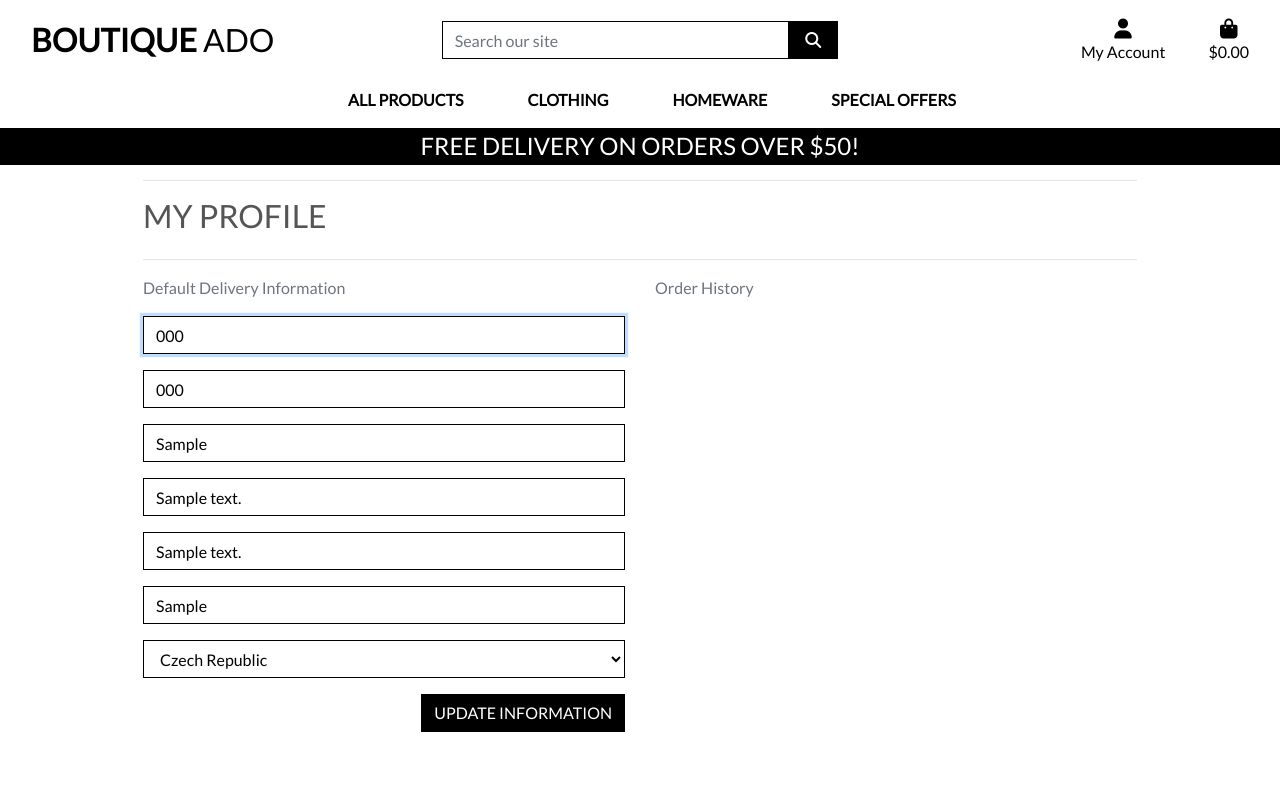
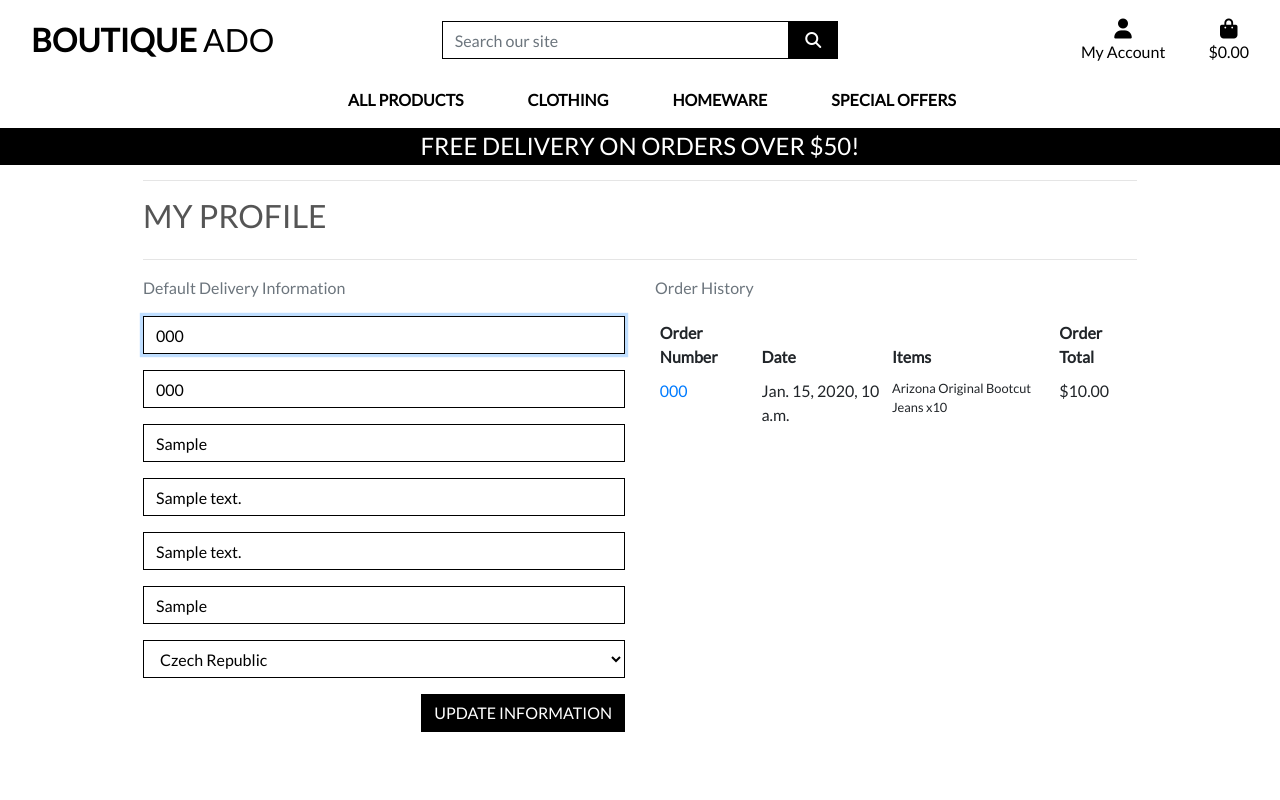
Before and after one commit to pauld0051/botique-ado, a Django app: page /profile/ in a window 1280 px wide. Run offline with Django 3.2, Linux system fonts and the light colour scheme; a user stored in the database is signed in; data comes from the database, SQL or seed files in the repository; tables that the repository leaves empty hold one stand-in row (values such as "Sample post"); some libraries are stand-ins or nearby versions.

Commit message:
Add order history and checkout views

```diff
--- a/checkout/models.py
+++ b/checkout/models.py
@@ -7,10 +7,13 @@ from django.conf import settings
 from django_countries.fields import CountryField
 
 from products.models import Product
+from profiles.models import UserProfile
 
 
 class Order(models.Model):
     order_number = models.CharField(max_length=32, null=False, editable=False)
+    user_profile = models.ForeignKey(UserProfile, on_delete=models.SET_NULL,
+                                     null=True, blank=True, related_name='orders')
     full_name = models.CharField(max_length=50, null=False, blank=False)
     email = models.EmailField(max_length=254, null=False, blank=False)
     phone_number = models.CharField(max_length=20, null=False, blank=False)
--- a/profiles/static/profiles/css/profile.css
+++ b/profiles/static/profiles/css/profile.css
@@ -1,3 +1,8 @@
+.order-history {
+    max-height: 416px; /* height of profile form + submit button */
+    overflow-y: auto;
+}
+
 #profile-update-form .form-control {
     color: #000;
 }
--- a/profiles/templates/profiles/profile.html
+++ b/profiles/templates/profiles/profile.html
@@ -34,7 +34,42 @@
         </div>
         <div class="col-12 col-lg-6">
             <p class="text-muted">Order History</p>
-            {{ orders }}
+            <div class="order-history table-responsive">
+                <table class="table table-sm table-borderless">
+                    <thead>
+                        <tr>
+                            <th>Order Number</th>
+                            <th>Date</th>
+                            <th>Items</th>
+                            <th>Order Total</th>
+                        </tr>
+                    </thead>
+                    <tbody>
+                        {% for order in orders %}
+                        <tr>
+                            <td>
+                                <a href="{% url 'order_history' order.order_number %}" title="{{ order.order_number }}">
+                                    {{ order.order_number|truncatechars:6 }}
+                                </a>
+                            </td>
+                            <td>{{ order.date }}</td>
+                            <td>
+                                <ul class="list-unstyled">
+                                    {% for item in order.lineitems.all %}
+                                    <li class="small">
+                                        {% if item.product.has_sizes %}
+                                        Size {{ item.product.size|upper }}
+                                        {% endif %}{{ item.product.name }} x{{ item.quantity }}
+                                    </li>
+                                    {% endfor %}
+                                </ul>
+                            </td>
+                            <td>${{ order.grand_total }}</td>
+                        </tr>
+                        {% endfor %}
+                    </tbody>
+                </table>
+            </div>
         </div>
     </div>
     {% endblock %}
--- a/profiles/urls.py
+++ b/profiles/urls.py
@@ -2,5 +2,7 @@ from django.urls import path
 from . import views
 
 urlpatterns = [
-    path('', views.profile, name='profile')
+    path('', views.profile, name='profile'),
+    path('order_history/<order_number>',
+         views.order_history, name='order_history'),
 ]
--- a/profiles/views.py
+++ b/profiles/views.py
@@ -3,6 +3,8 @@ from django.contrib import messages
 
 from .models import UserProfile
 from .forms import UserProfileForm
+
+from checkout.models import Order
 
 
 def profile(request):
@@ -16,13 +18,30 @@ def profile(request):
             messages.success(request, 'Profile updated successfully')
 
     form = UserProfileForm(instance=profile)
-    #orders = profile.orders.all()
+    orders = profile.orders.all()
 
     template = 'profiles/profile.html'
     context = {
         'form': form,
-        #'orders': orders,
+        'orders': orders,
         'on_profile_page': True
     }
 
     return render(request, template, context)
+
+
+def order_history(request, order_number):
+    order = get_object_or_404(Order, order_number=order_number)
+
+    messages.info(request, (
+        f'This is a past confirmation for order number {order_number}. '
+        'A confirmation email was sent on the order date.'
+    ))
+
+    template = 'checkout/checkout_success.html'
+    context = {
+        'order': order,
+        'from_profile': True,
+    }
+
+    return render(request, template, context)
```
Also changed, not shown: checkout/admin.py (+9 -8 lines), checkout/templates/checkout/checkout_success.html (+9 -2 lines), checkout/views.py (+46 -1 lines), checkout/migrations/0004_order_user_profile.py (added).
